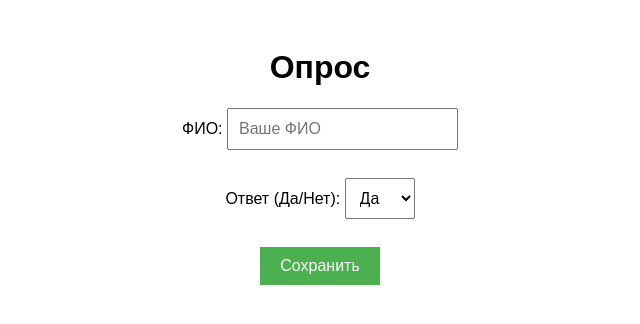
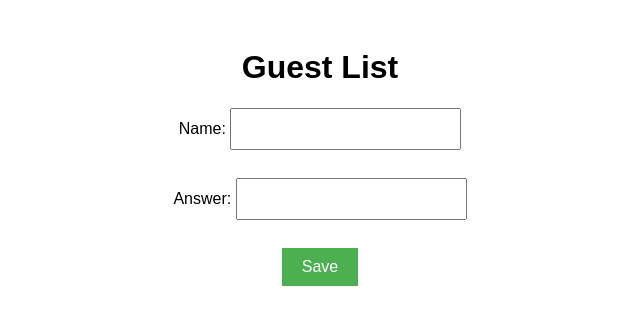
Before and after one commit to Neekos/GuestList, a plain HTML site: page index.html in a window 1280 px wide. Shown: the whole page, without its empty margins (320-960 px from the left). Drawn offline with Linux system fonts and the light colour scheme.

Commit message:
Update index.html

```diff
--- a/index.html
+++ b/index.html
@@ -1,28 +1,24 @@
 <!DOCTYPE html>
 <html>
-
 <head>
-    <title>Опрос</title>
-    <meta name="viewport" content="width=device-width, initial-scale=1.0">
+    <title>Guest List</title>
     <link rel="stylesheet" href="style.css">
 </head>
+<body>
+    <h1>Guest List</h1>
+    <form id="guestForm">
+        <label for="name">Name:</label>
+        <input type="text" id="name" name="name"><br><br>
+        <label for="answer">Answer:</label>
+        <input type="text" id="answer" name="answer"><br><br>
+        <button type="button" id="saveButton">Save</button>
+    </form>
 
-<body>
-    <h1>Опрос</h1>
-    <label for="nameInput">ФИО:</label>
-    <input type="text" id="nameInput" placeholder="Ваше ФИО"><br><br>
+    <!-- Firebase Libraries -->
+    <script src="https://www.gstatic.com/firebasejs/9.6.10/firebase-app.js"></script>
+    <script src="https://www.gstatic.com/firebasejs/9.6.10/firebase-database.js"></script>
 
-    <label for="answer">Ответ (Да/Нет):</label>
-    <select id="answer">
-        <option value="Да">Да</option>
-        <option value="Нет">Нет</option>
-    </select><br><br>
-
-    <button id="saveButton">Сохранить</button>
-
-    <script src="https://www.gstatic.com/firebasejs/9.6.10/firebase-app.js"></script>
-    <script src="https://www.gstatic.com/firebasejs/9.6.10/firebase-firestore.js"></script>  <!--  Исправлено: firebase-firestore.js  -->
+    <!-- Your Script -->
     <script src="script.js"></script>
 </body>
-
 </html>
```
